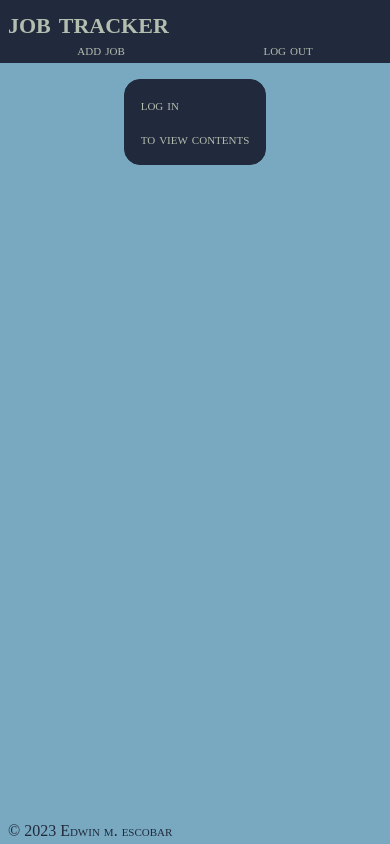
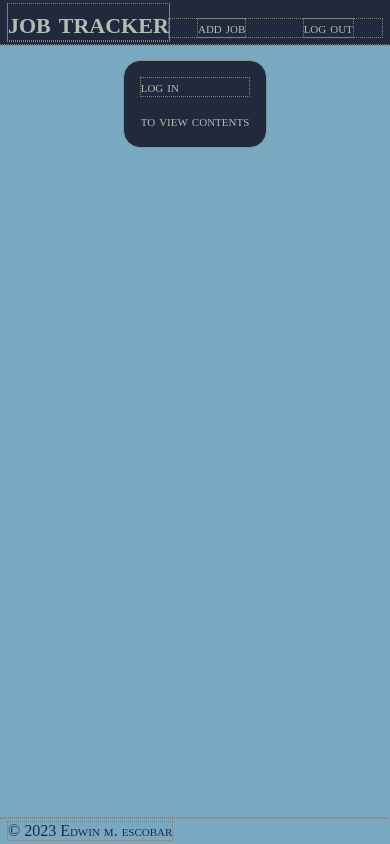
Before and after one commit to escowin/job-tracker, a React (Create React App) app in the folder client/: page / in a window 390 px wide. Built offline with nearby package versions, Linux system fonts and the light colour scheme; no server answers.

Commit message:
reorganized mobile styles, and wrote out thought process to refactor profile prop

```diff
--- a/client/src/assets/css/index.css
+++ b/client/src/assets/css/index.css
@@ -10,7 +10,7 @@
 }
 
 * {
-  /* outline: 1px dotted gray; */
+  outline: 1px dotted gray;
   box-sizing: border-box;
   margin: 0;
   padding: 0;
@@ -56,17 +56,24 @@ a {
 
 }
 
+/* desktop flex */
+footer,
 header,
-main,
-footer {
+main
+ {
   display: flex;
-  flex-direction: column;
   width: inherit;
 }
 
-header,
 footer {
+  color: var(--primary);
+}
+
+footer,
+header {
   padding: .25rem .5rem;
+  align-items: baseline;
+  justify-content: space-between;
 }
 
 header,
@@ -74,21 +81,20 @@ main {
   background-color: var(--primary);
 }
 
-footer {
-  color: var(--primary);
+
+main {
+  flex-direction: column;
+  background-color: transparent;
+  height: 100%;
+  gap: 1rem;
+  align-items: center;
+  padding: 1rem .5rem;
 }
 
 nav {
   display: flex;
   justify-content: space-around;
-}
-
-main {
-  background-color: transparent;
-  height: 100%;
-  gap: 1rem;
-  align-items: center;
-  padding: 1rem .5rem;
+  flex-grow: 1;
 }
 
 section {
--- a/client/src/components/Profile.js
+++ b/client/src/components/Profile.js
@@ -1,26 +1,28 @@
 import { capitalizeFirstLetter } from "../utils/helpers";
 
 function Profile({ user }) {
+  // change prop to only pass the username and count properties since this component doesn't need to use the jobs array
+  console.log(user)
   return (
     <section className="user-profile details-section">
       <h2>{capitalizeFirstLetter(user.username)} overview</h2>
-      <article>
+      <article className="stat">
         <p>pending</p>
         <p className="pending count">{user.pendingCount}</p>
       </article>
-      <article>
+      <article className="stat">
         <p>rejected</p>
         <p className="rejected count">{user.rejectedCount}</p>
       </article>
-      <article>
+      <article className="stat">
         <p>hired</p>
         <p className="hired count">{user.hiredCount}</p>
       </article>
-      <article>
+      <article className="stat">
         <p>total</p>
         <p className="count">{user.totalSubmitted}</p>
       </article>
-      <article>
+      <article className="stat">
         <p>rate</p>
         <p>{user.rate}</p>
       </article>
--- a/client/src/pages/Home.js
+++ b/client/src/pages/Home.js
@@ -1,3 +1,4 @@
+import React, { useState, useEffect } from "react";
 import { Link } from "react-router-dom";
 import { useQuery } from "@apollo/client";
 import { QUERY_ME } from "../utils/queries";
@@ -14,7 +15,23 @@ function Home() {
   const { loading, data } = useQuery(QUERY_ME);
   const user = data?.me || {};
   const jobs = user?.jobs || [];
-  const minWidth = window.innerWidth >= 1024;
+
+  // form component renders by tracking the state of the display width
+  const [minWidth, setMinWidth] = useState(window.innerWidth >= 1024);
+  useEffect(() => {
+    // Define a function to update the `minWidth` state based on the window width
+    const handleResize = () => {
+      setMinWidth(window.innerWidth >= 1024);
+    };
+
+    // Add event listener to track window width changes
+    window.addEventListener("resize", handleResize);
+
+    // Clean up the event listener when the component unmounts
+    return () => {
+      window.removeEventListener("resize", handleResize);
+    };
+  }, []);
 
   if (loading) {
     return <section className="message">Loading...</section>;
@@ -24,12 +41,14 @@ function Home() {
     <>
       {loggedIn && user?.username ? (
         <>
+          {minWidth && <JobForm initialValues={{}} title={"add job"} />}
           <Profile user={user} />
-          {minWidth && <JobForm initialValues={{}} title={"add job"} />}
           <JobLists jobs={jobs} />
         </>
       ) : (
-        <section className="message"><Link to="/login">log in</Link> to view contents</section>
+        <section className="message">
+          <Link to="/login">log in</Link> to view contents
+        </section>
       )}
     </>
   );
```
